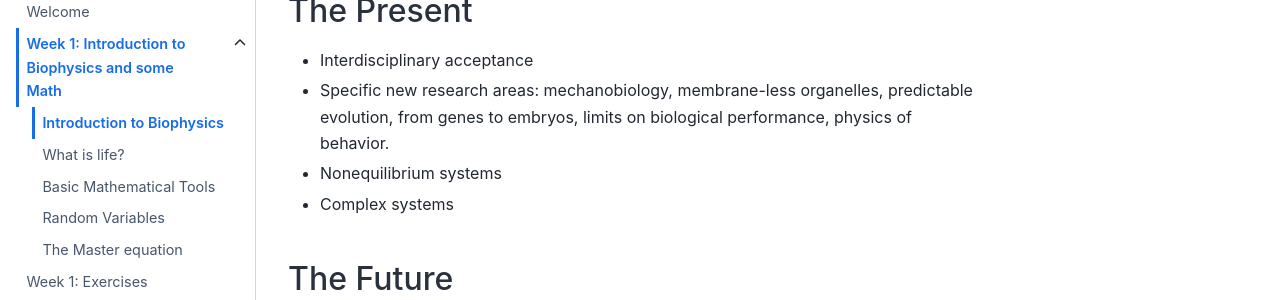
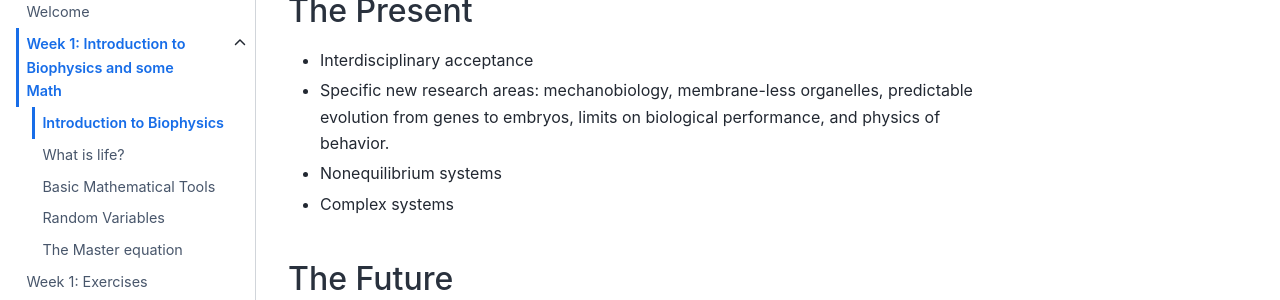
Before and after one commit to drflorianberger/TPUCU25, a Jupyter Book: the page built from week1/intro.md, in a window 1280 px wide and 900 px high, scrolled down 991 px. Shown: the part 180-480 px from the top of the window. Built offline with Jupyter Book 1.0.4 settings and Sphinx 7.4.7 and the Sphinx Book theme 1.1.4, drawn with Linux system fonts in a browser that asks for light colours; some of the changed text lies outside the part shown.

Commit message:
Update intro.md

```diff
--- a/week1/intro.md
+++ b/week1/intro.md
@@ -2,7 +2,7 @@
 
 ### The Subject
 
-- 'Biophysics', 'Biological Physics', 'Physical Biology' have come to mean many different things in different communities.
+- 'Biophysics', 'Biological Physics', and 'Physical Biology' have come to mean many different things in different communities.
 - An exciting new field!! Is it Physics? Is it Biology? Is it in between?
 - Academic disciplines are often defined by their objects of study or by their style of inquiry.
 - Biology: the study of life
@@ -33,7 +33,7 @@
 ### The Present
 
 - Interdisciplinary acceptance
-- Specific new research areas: mechanobiology, membrane-less organelles, predictable evolution, from genes to embryos, limits on biological performance, physics of behavior.
+- Specific new research areas: mechanobiology, membrane-less organelles, predictable evolution from genes to embryos, limits on biological performance, and physics of behavior.
 - Nonequilibrium systems
 - Complex systems
 
```
